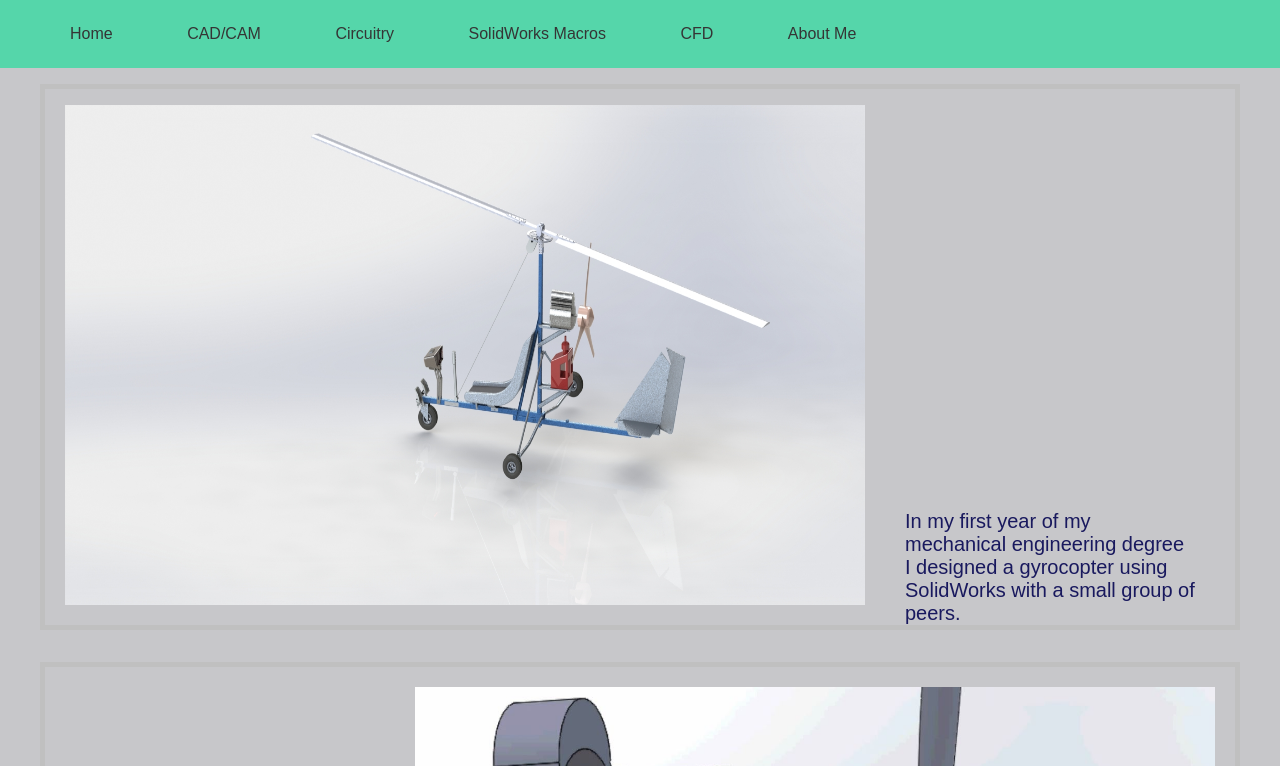
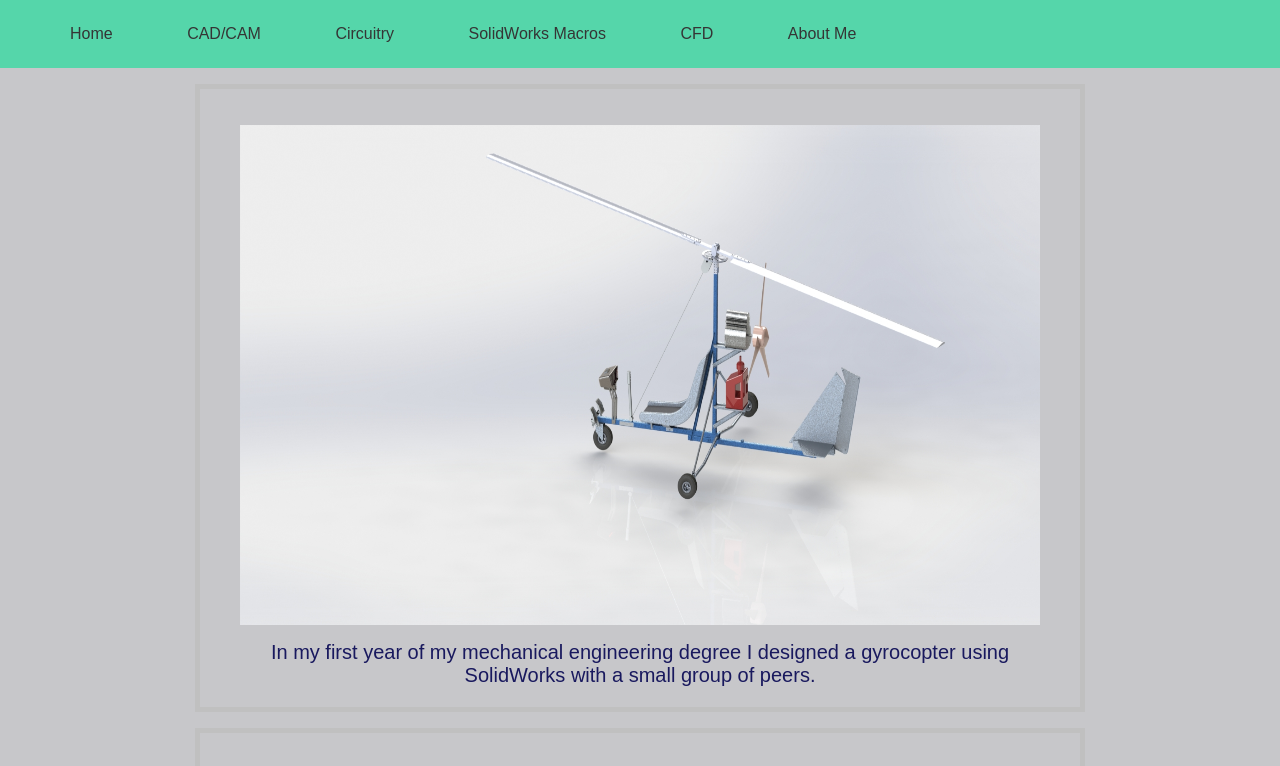
Before and after one commit to aescobed/aescobed.github.io, a plain HTML site: page CADCAM.html in a window 1280 px wide. Shown: the top 766 px of the page. Drawn offline with Linux system fonts and the light colour scheme.

Commit message:
Fixed CADCAM page

```diff
--- a/CADCAM.html
+++ b/CADCAM.html
@@ -36,7 +36,7 @@
                 </p>
             </div>
         --->
-    <figure class="left">
+    <figure class="bottom">
         <p>
             <img src="images\gyro.JPG"
                  width="800" height="500">
@@ -49,19 +49,17 @@
 
 
 
-    <figure class="right">
+    <figure class="bottom">
         <p>
+            <img src="images\gyroEngine.JPG"
+                 width="800" height="500">
             <figcaption>
                 Part of my responsibility in this project was to design the dynamic engine. Here you can see the two cylinders which move inside their respective chambers.
             </figcaption>
-
-            <img src="images\gyroEngine.JPG"
-                 width="800" height="500">
-
-    </figure>
+</figure>
 
 
-    <figure class="left">
+    <figure class="bottom">
         <p>
 
             <img src="images\pump.jpg"
--- a/css/projects.css
+++ b/css/projects.css
@@ -34,12 +34,33 @@ figure.right {
     padding-bottom: 20px;
 }
 
+figure.bottom {
+    margin-left:auto;
+    margin-right:auto;
+
+    float:none;
+    display:table;
+    width: 1px;
+    text-align: center;
+    border: thick silver solid;
+    padding-left: 40px;
+    padding-right: 40px;
+    padding-top: 20px;
+    padding-bottom: 20px;
+}
+
+img, figcaption {
+    display: table-row;
+    vertical-align: bottom;
+}
+
 figcaption {
     margin-left: 40px;
     margin-right: 40px;
     margin-top: 40px;
     color: rgb(25, 25, 94);
     font-size: 20px;
+    width:;
 }
 
 header {
```
